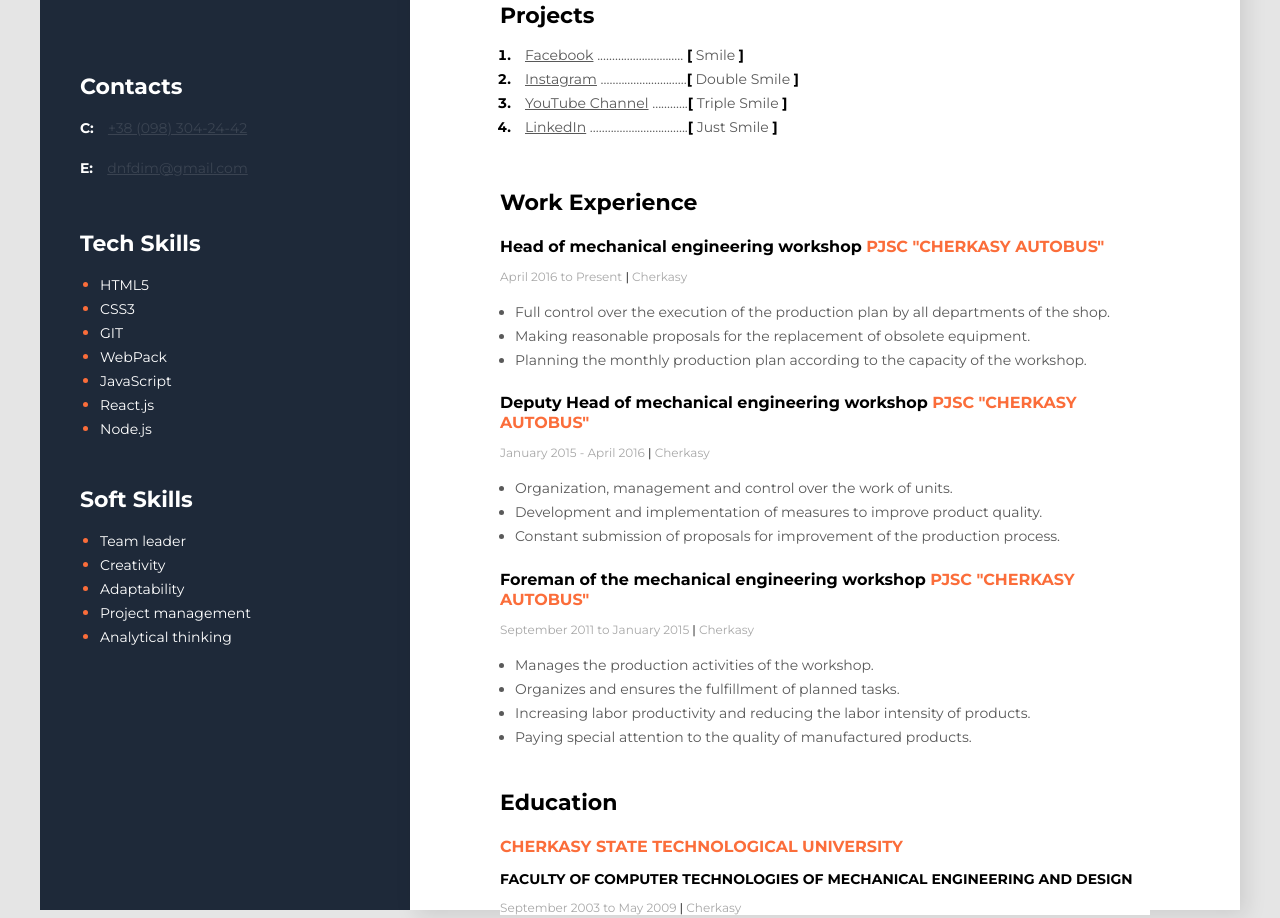
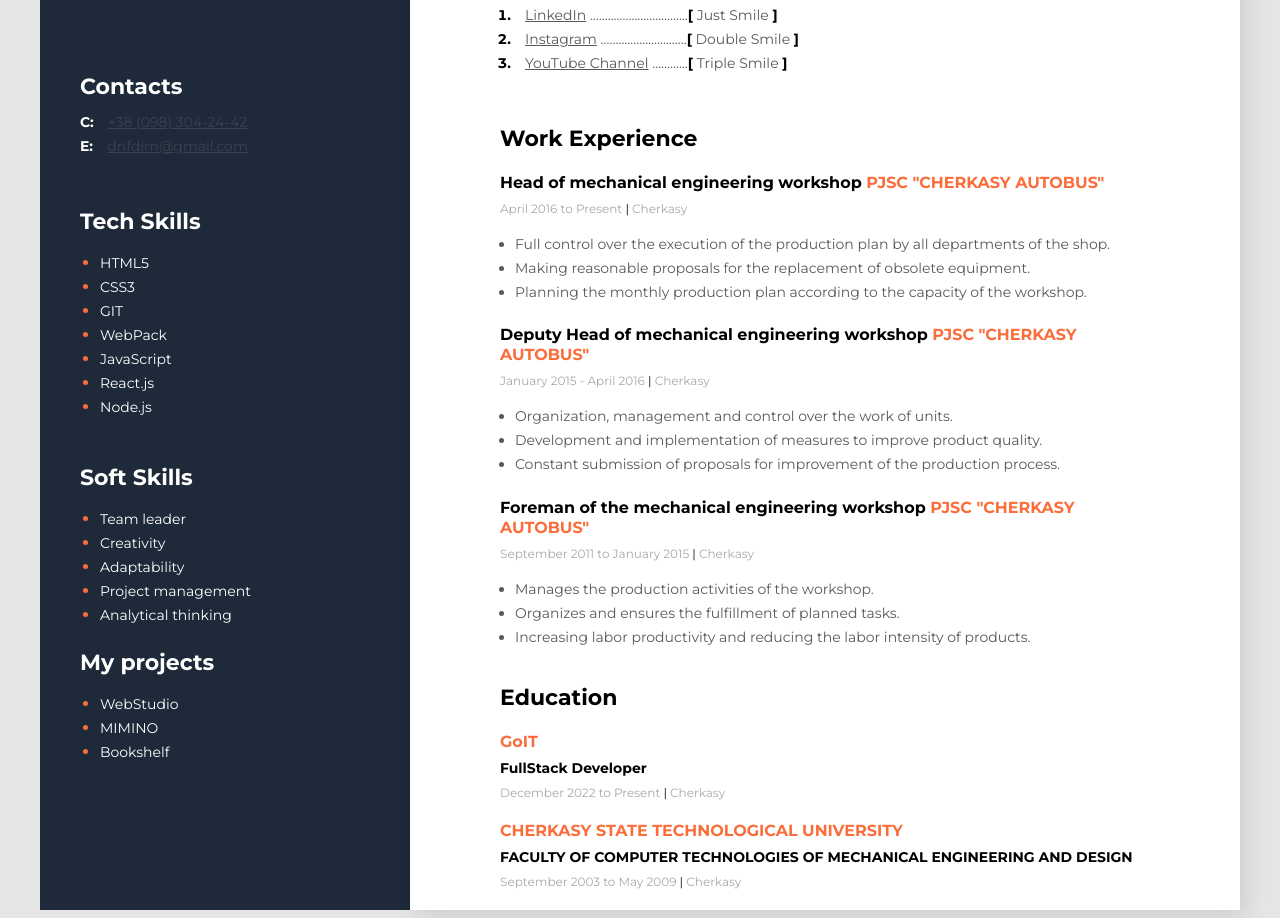
Before and after one commit to Dmytroukraine/Resume, a plain HTML site: page index.html in a window 1280 px wide. Shown: the part 418-1336 px from the top of the page. Drawn offline with Linux system fonts and the light colour scheme.

Commit message:
Fix and add

```diff
--- a/index.html
+++ b/index.html
@@ -19,7 +19,7 @@
         <div class="main-content">
             <!--about user-->
             <div class="about">
-            <h2 class="about_position">Head of mechanical engineering workshop</h2>
+            <h2 class="about_position">Junior Front-End Developer</h2>
 
             <h1 class="about_name">Dmytro Kozlovskyi</h1>
 
@@ -40,25 +40,21 @@
 
                 <ol  class="projects_list">
                     <li class="projets_title">
-                        <span class="projects"><a href="https://www.facebook.com/demoswolf/" class="projects_link">Facebook</a>
-                            ............................. <span class="projects_bracket">[</span>  Smile <span class="projects_bracket">]</span> </span>
+                        <span class="projects"><a href="https://www.linkedin.com/in/dmytro-kozlovskyi-39526925b/" target="_blank" class="projects_link">LinkedIn</a>
+                            .................................<span class="projects_bracket">[</span> Just Smile <span class="projects_bracket">]</span></span>
 
                     </li>
                     <li class="projets_title">
-                        <span class="projects"><a href="https://www.instagram.com/dmytro_k_85/" class="projects_link">Instagram</a>
+                        <span class="projects"><a href="https://www.instagram.com/dmytro_k_85/" target="_blank" class="projects_link">Instagram</a>
                             .............................<span class="projects_bracket">[</span> Double Smile <span class="projects_bracket">]</span></span>
 
                     </li>
                     <li class="projets_title">
-                        <span class="projects"><a href="https://www.youtube.com/channel/UCE3Gu9Vy9su-MOuPNWXQ1QQ" class="projects_link">YouTube Channel</a>
+                        <span class="projects"><a href="https://www.youtube.com/channel/UCE3Gu9Vy9su-MOuPNWXQ1QQ" target="_blank" class="projects_link">YouTube Channel</a>
                             ............<span class="projects_bracket">[</span> Triple Smile <span class="projects_bracket">]</span></span>
 
                     </li>
-                    <li class="projets_title">
-                        <span class="projects"><a href="https://www.linkedin.com/in/dmytro-kozlovskyi-39526925b/" class="projects_link">LinkedIn</a>
-                            .................................<span class="projects_bracket">[</span> Just Smile <span class="projects_bracket">]</span></span>
 
-                    </li>
                 </ol>
             </div>
             <!--Work-->
@@ -108,7 +104,7 @@
                         <li class="work_list_item">Manages the production activities of the workshop.</li>
                         <li class="work_list_item">Organizes and ensures the fulfillment of planned tasks.</li>
                         <li class="work_list_item">Increasing labor productivity and reducing the labor intensity of products. </li>
-                        <li class="work_list_item">Paying special attention to the quality of manufactured products.</li>
+
                     </ul>
                 </div>
 
@@ -117,6 +113,9 @@
             <!--Education-->
             <div class="education">
                 <h3 class="title">Education</h3>
+                <h4 class="university">GoIT</h4>
+                <P class="faculty"> FullStack Developer</P>
+                <p class="period">December 2022 to Present   <span class="slash">|</span>   Cherkasy</p>
                 <h4 class="university">CHERKASY STATE TECHNOLOGICAL UNIVERSITY</h4>
                 <P class="faculty"> FACULTY OF COMPUTER TECHNOLOGIES OF MECHANICAL ENGINEERING AND DESIGN</P>
                 <p class="period">September 2003 to May 2009   <span class="slash">|</span>   Cherkasy</p>
@@ -164,6 +163,15 @@
                     <li class="soft_skills_title"><span class="soft_skills_text">Analytical thinking</span></li>
                 </ul>
             </div>
+            <div class="soft_skills">
+                <h3 class="sidebar_title">My projects</h3>
+                <ul class="soft_skills_list">
+                    <li class="soft_skills_title"><a class="project" target="_blank" href="https://dmytroukraine.github.io/goit-markup-hw-07/"><span class="soft_skills_text">WebStudio</span></a></li>
+                    <li class="soft_skills_title"><a class="project" target="_blank" href="https://dmytroukraine.github.io/command_project_mimino/"><span class="soft_skills_text">MIMINO</span></a></li>
+                    <li class="soft_skills_title"><a class="project" target="_blank" href="https://dmytroukraine.github.io/js-team-project-bookshelf/"><span class="soft_skills_text">Bookshelf</span></a></li>
+
+                </ul>
+            </div>
         </aside>
     </div>
 
--- a/style.css
+++ b/style.css
@@ -1,5 +1,8 @@
 body {font-family: 'Montserrat', sans-serif;
     background-color: #E5E5E5;}
+
+    p{margin: 0;
+    padding: 0;}
 
 /* main styles */
 
@@ -18,7 +21,7 @@
 
 .main-content {background-color: #FFFFFF;
  box-shadow: 6px 6px 20px rgba(0, 0, 0, 0.1);
-padding: 65px 90px;}
+padding: 30px 90px;}
 
 /* about styles */
 
@@ -37,7 +40,7 @@
           font-size: 45px;
           line-height: 55px;
           color: #000000;
-         margin-bottom: 25px;}
+         margin-bottom: 20px;}
 
 .about_description {font-style: normal;
                  font-weight: 400;
@@ -56,7 +59,7 @@
      font-size: 22px;
      line-height: 27px;
      color: #000000;
-     margin-bottom: 10px;}
+     margin-bottom: 8px;}
 
 .projects_list { padding: 0;
               margin-left: 15px;}
@@ -84,14 +87,14 @@
 /* work styles */
 
 .work {background-color: #FFFFFF;
-    margin-bottom: 40px;}
+    margin-bottom: 35px;}
 
 .work_position {font-style: normal;
              font-weight: 700;
              font-size: 16px;
              line-height: 20px;
              color: #000000;
-             margin-bottom: 10px;}
+             margin-bottom: 8px;}
 
 .organization {font-style: normal;
             font-weight: 700;
@@ -104,7 +107,7 @@
      font-size: 12px;
      line-height: 15px;
      color: #A8A8A8;
-     margin-bottom: 10px;}
+     margin-bottom: 8px;}
 
 .slash {font-style: normal;
      font-weight: 400;
@@ -124,21 +127,21 @@
 /* Education styles */
 
 .education {background-color:  #FFFFFF;
-          margin-bottom: 10px;}
+          margin-bottom: 8px;}
 
 .university {font-style: normal;
            font-weight: 700;
            font-size: 16px;
            line-height: 20px;
            color: #FB6D3A;
-           margin-bottom: 10px;}
+           margin-bottom: 8px;}
 
 .faculty {font-style: normal;
       font-weight: 700;
       font-size: 14px;
       line-height: 17px;
       color: #000000;
-      margin-bottom: 10px;}
+      margin-bottom: 8px;}
 
 .period {font-style: normal;
       font-weight: 400;
@@ -192,3 +195,5 @@
  font-weight: 400;
  font-size: 14px;
  line-height: 24px;}
+
+ .project {text-decoration: none;}
```
